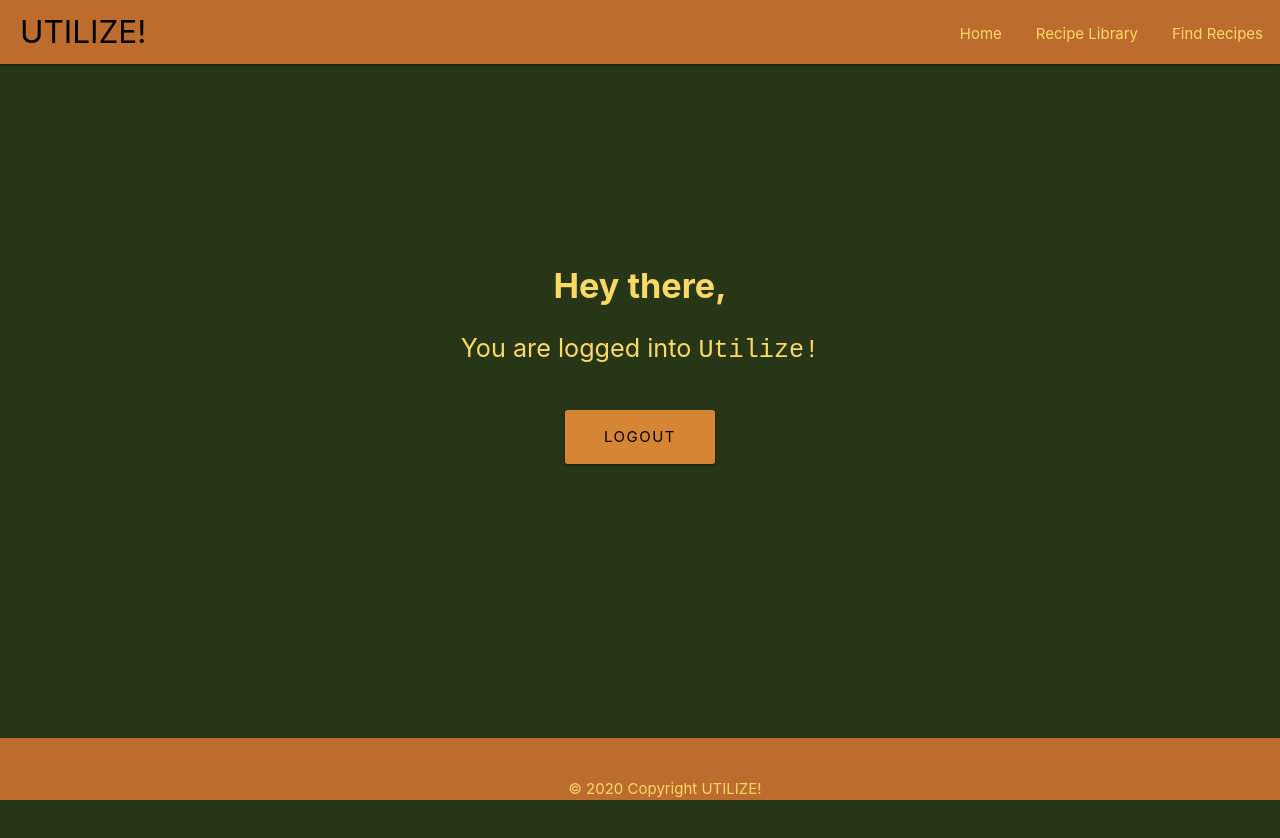
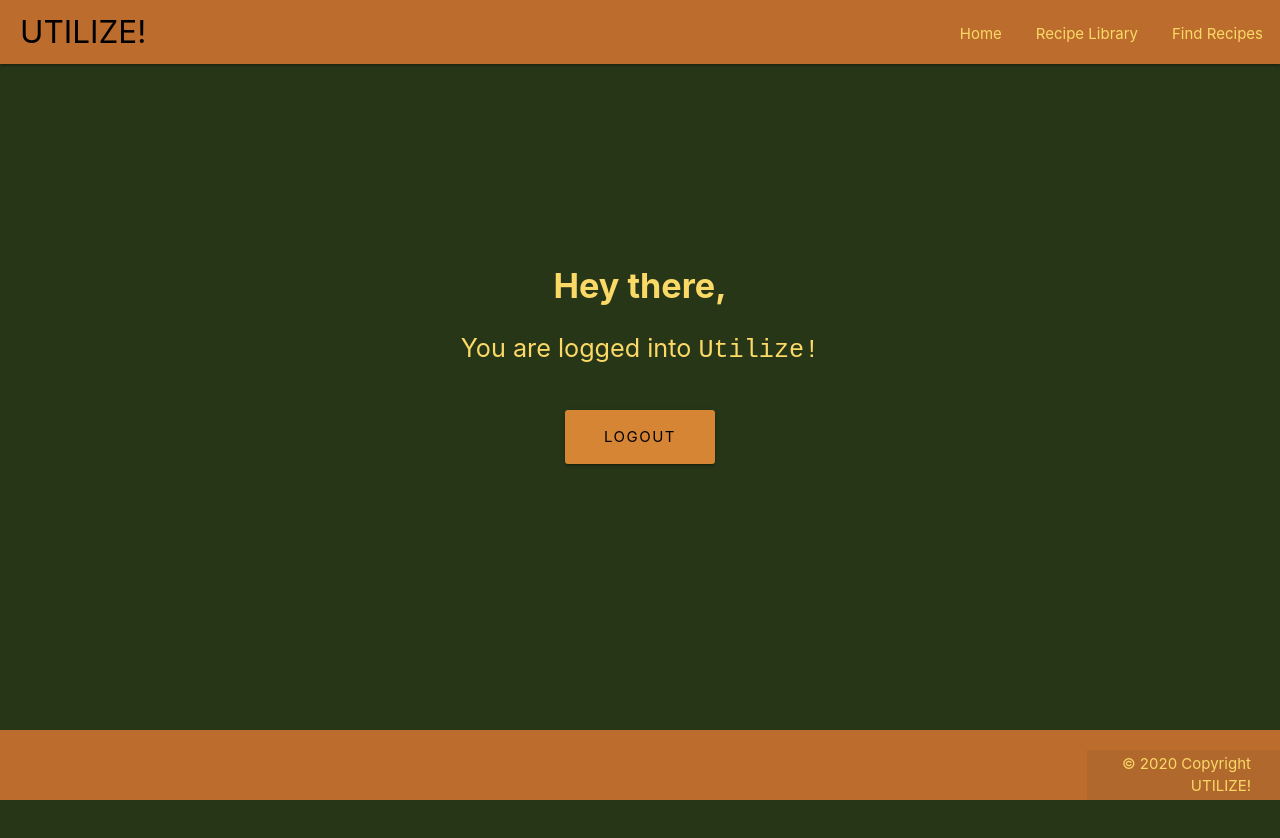
Before and after one commit to bclosson/Utilize, a React (Create React App) app in the folder client/: page /dashboard in a window 1280 px wide. Shown: the top 838 px of the page. Built offline with nearby package versions, Linux system fonts and the light colour scheme.

Commit message:
commit fixed footer positioning

```diff
--- a/client/src/Components/Footer.js
+++ b/client/src/Components/Footer.js
@@ -3,16 +3,15 @@ function Footer() {
 return(
     <footer className="page-footer">
       <div className="container" id="footer-container">
-        <div className="row">
+        <div className="row" id="badge-wrapper">
           <div id="edamam-badge" data-color="white"></div>
         </div>
+      </div>
+      <div className="footer-copyright" id="footer-copywrite">
         <div className="container" id="copywrite">
         © 2020 Copyright UTILIZE!
         </div>
       </div>
-      {/* <div className="footer-copyright">
-
-      </div> */}
     </footer>
   );
 };
--- a/client/src/index.css
+++ b/client/src/index.css
@@ -188,20 +188,41 @@ h6 {
 
 /* FOOTER */
 .page-footer {
+  display: flex;
+  justify-content: space-between;
   align-content: left;
   position: fixed;
   bottom: 0;
   left: 0;
   width: 100%;
-  margin: 0;
+  margin: 0, 0;
   background-color: #bc6d2d;
+}
+
+/* #badge-wrapper {
+  align-content: center;
+} */
+
+#edamam-badge {
+  justify-content: left;
 }
 
 #footer-container {
   margin: 0;
 }
 
-#copywrite {
+
+
+#footer-copywrite {
   color: #fbd966;
   text-align: right;
+  justify-content: right;
+  padding: 0;
+  margin: 0, 0, 0, 818px;
 }
+/* #copywrite {
+  color: #fbd966;
+  text-align: right;
+  justify-content: right;
+  margin: 0, 0, 0, 418px;
+} */
```
Also changed, not shown: 1 other file (tests, documents, lock files or other folders).
